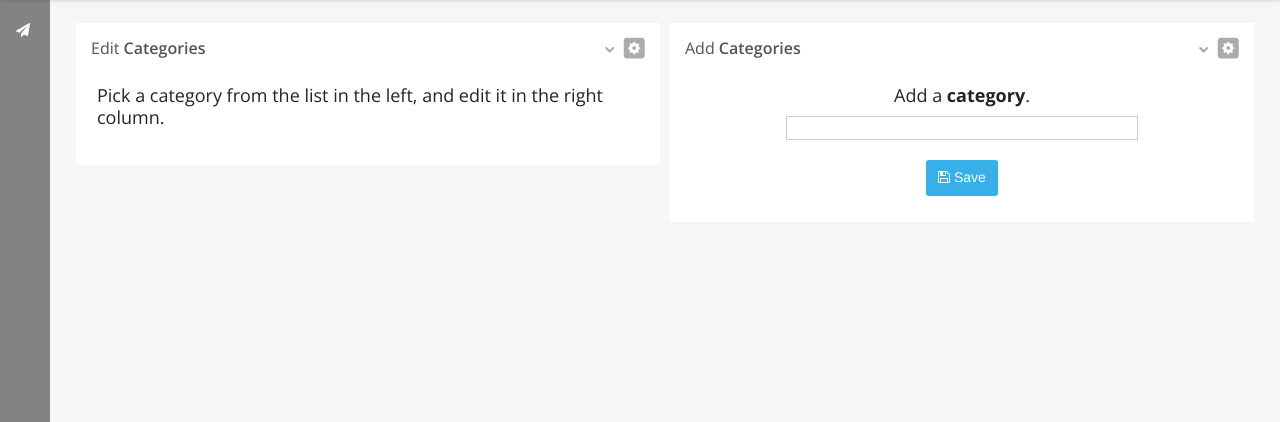
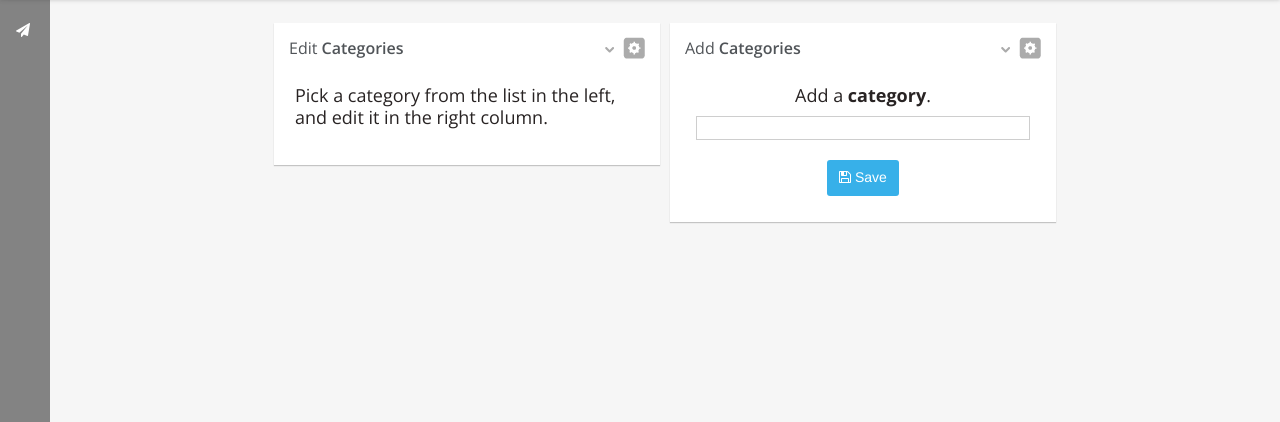
Before and after one commit to merqurio/kolore, a Flask app: template app/admin/templates/categories-view.html in a window 1280 px wide. Shown: the part 60-482 px from the top of the page. Run offline with Flask 2, Linux system fonts and the light colour scheme; the template is opened without the code that fills it, so the values that code supplies are empty; parts of the project's set-up code (start-up, migrations or seed data) failed here and were passed over; some libraries are stand-ins or nearby versions.

Commit message:
Little details

```diff
--- a/app/admin/static/css/style.css
+++ b/app/admin/static/css/style.css
@@ -947,6 +947,9 @@ div.has-error ul.select2-choices {
     margin-top: 0px;
     margin-bottom: 25px;
     padding: 0px;
+    -webkit-box-shadow: 0px 1px 1px 0px rgba(50, 50, 50, 0.25);
+    -moz-box-shadow: 0px 1px 1px 0px rgba(50, 50, 50, 0.25);
+    box-shadow: 0px 1px 1px 0px rgba(50, 50, 50, 0.25);
 }
 .grid.simple {
     padding: 0px !important;
--- a/app/admin/templates/categories-edit.html
+++ b/app/admin/templates/categories-edit.html
@@ -3,6 +3,8 @@
 
 {% endblock %}
 {% block content%}
+<div class="row">
+    <div class="col-md-8 col-md-offset-2">
         <div class="row animated fadeInUp">
             <div class="col-md-6">
                 <div class="grid simple">
@@ -72,6 +74,8 @@
                 </div>
             </div>
         </div>
+    </div>
+</div>
 {% endblock %}
 {% block js %}
 <script src="{{ url_for('admin.static', filename='plugins/jquery-validate/dist/jquery.validate.min.js') }}" type="text/javascript"></script>
--- a/app/admin/templates/categories-view.html
+++ b/app/admin/templates/categories-view.html
@@ -5,8 +5,10 @@
     <link href="{{ url_for('admin.static', filename='plugins/select2/select2.css') }}" rel="stylesheet" type="text/css" media="screen">
 {% endblock %}
 {% block content%}
+<div class="row">
+    <div class="col-md-8 col-sm-12 col-md-offset-2">
         <div class="row animated fadeInUp">
-    <div class="col-md-6">
+            <div class="col-md-6 col-sm-6">
                 <div class="grid simple">
                     <div class="grid-title no-border">
                         <h4>{{_("Edit")}} <span class="semi-bold">{{_("Categories")}}</span></h4>
@@ -19,7 +21,7 @@
                         <div class="row">
                             <h4>{{_("Pick a category from the list in the left, and edit it in the right column.")}}</h4>
                             <div class="row">
-                        <div class="col-md-8 col-md-offset-2" style="text-align: center;">
+                                <div class="col-md-12" style="text-align: center;">
                                     {% for category in categories%}
                                     <a href="{{ url_for('admin.edit_category', cat_id=category.key.id())}}">
                                     {% set labels = ['','-success', '-info', '-inverse','-important','-warning'] %}
@@ -32,7 +34,7 @@
                     </div>
                 </div>
             </div>
-    <div class="col-md-6">
+            <div class="col-md-6 col-sm-6">
                 <div class="grid simple">
                     <div class="grid-title no-border">
                         <h4>{{_("Add")}} <span class="semi-bold">{{_("Categories")}}</span></h4>
@@ -44,7 +46,7 @@
                     <div class="grid-body no-border">
                         <div class="row">
                             <form id="edit" method="post">
-                        <div class="col-md-8 col-md-offset-2" style="text-align:center;">
+                                <div class="col-md-12" style="text-align:center;">
                                     <h4>{{_("Add a")}} <b>{{_("category")}}</b>.</h4>
                                     <input id="multi" name="categories" style="width:100%">
                                     <br>
@@ -55,6 +57,8 @@
                                     </button>
                                 </div>
                             </form>
+                        </div>
+                    </div>
                 </div>
             </div>
         </div>
--- a/app/admin/templates/main-user.html
+++ b/app/admin/templates/main-user.html
@@ -32,7 +32,7 @@
                                     {% endif %}>
                         </div>
                         <br>
-                        <button type="submit" class="btn btn-lg btn-success">{{_("Save Changes")}}</button>
+                        <button type="submit" class="btn btn-lg btn-success"><i class="fa fa-save"></i>&nbsp;&nbsp;{{_("Save Changes")}}</button>
                     </form>
                 </div>
             </div>
--- a/app/admin/templates/posts-view-more.html
+++ b/app/admin/templates/posts-view-more.html
@@ -1,11 +1,5 @@
 {% for post in posts %}
     <tr class="fadein" style="display:none;">
-        {# <td>
-            <div class="checkbox check-default">
-                <input name="check" id="checkbox{{loop.index}}" type="checkbox" value="{{post.key.urlsafe()}}">
-                <label for="checkbox{{loop.index}}"></label>
-            </div>
-        </td> #}
         <td><a href="/blog/{{post.key.id()}}"><span style="line-height: 23px;">{{post.title}}</span></a></td>
         <td><span style="line-height: 23px;" class="date" data-date="{{post.date}}" data-format="LL"></span></td>
         <td>
```
Also changed, not shown: app/admin/templates/posts-view.html (+1 -24 lines). Lines whose indentation alone changed are shown as unchanged.
